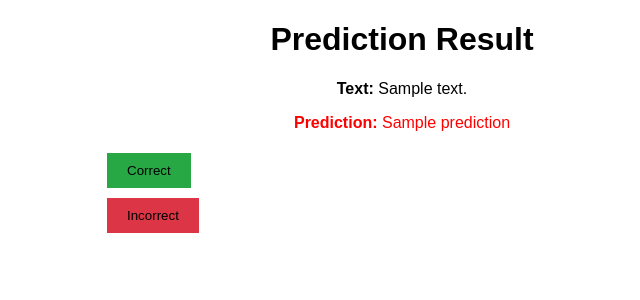
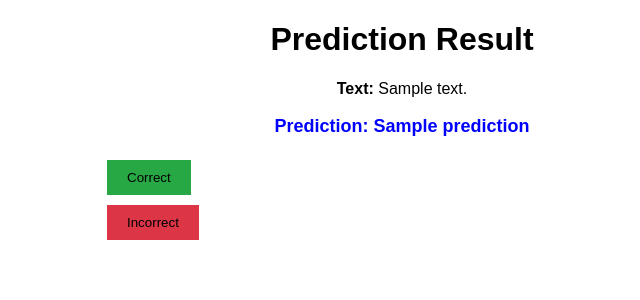
Before and after one commit to ndevilder/project-Air-Paradis, a FastAPI app: template app/templates/prediction.html in a window 1280 px wide. Shown: the top 300 px of the page, without its empty margins (238-878 px from the left). Run offline with FastAPI, Linux system fonts and the light colour scheme; the template is opened without the code that fills it: most values are stand-ins (such as "Sample title", 1, 10 or a date in 2020).

Commit message:
front modification

```diff
--- a/app/static/style.css
+++ b/app/static/style.css
@@ -31,7 +31,9 @@ h1, h2, p {
     text-align: center;
 }
 p.prediction {
-    color: red;
+    color: blue;
+    font-weight: bold;
+    font-size: large;
 }
 button.correct {
     background-color: #28a745;
```
